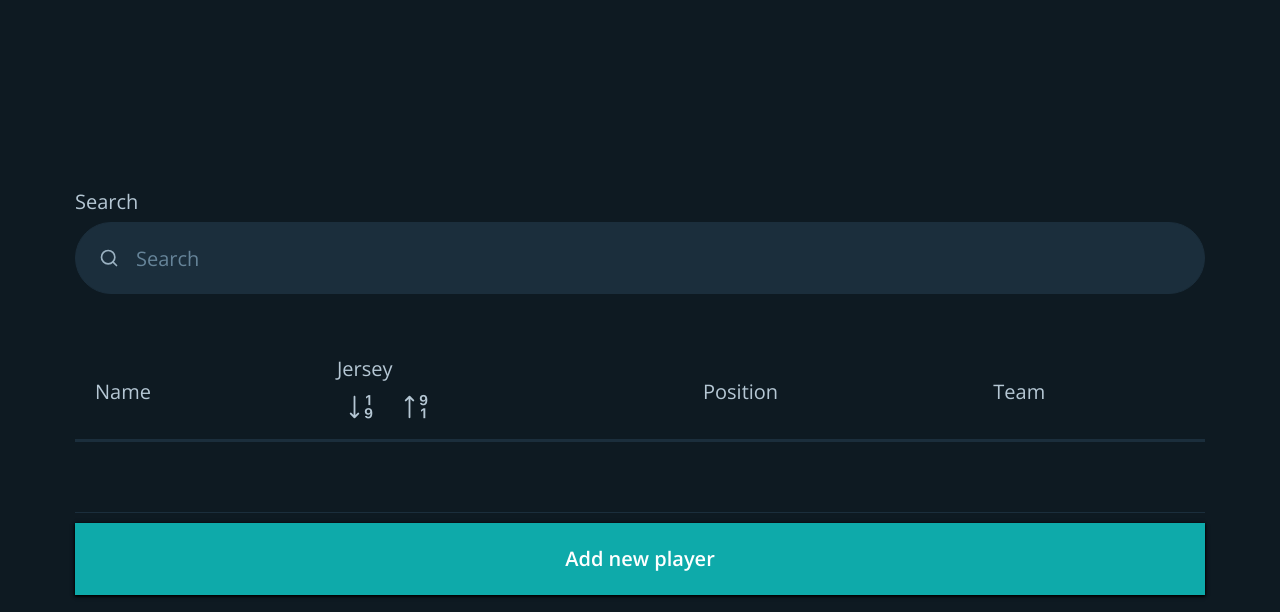
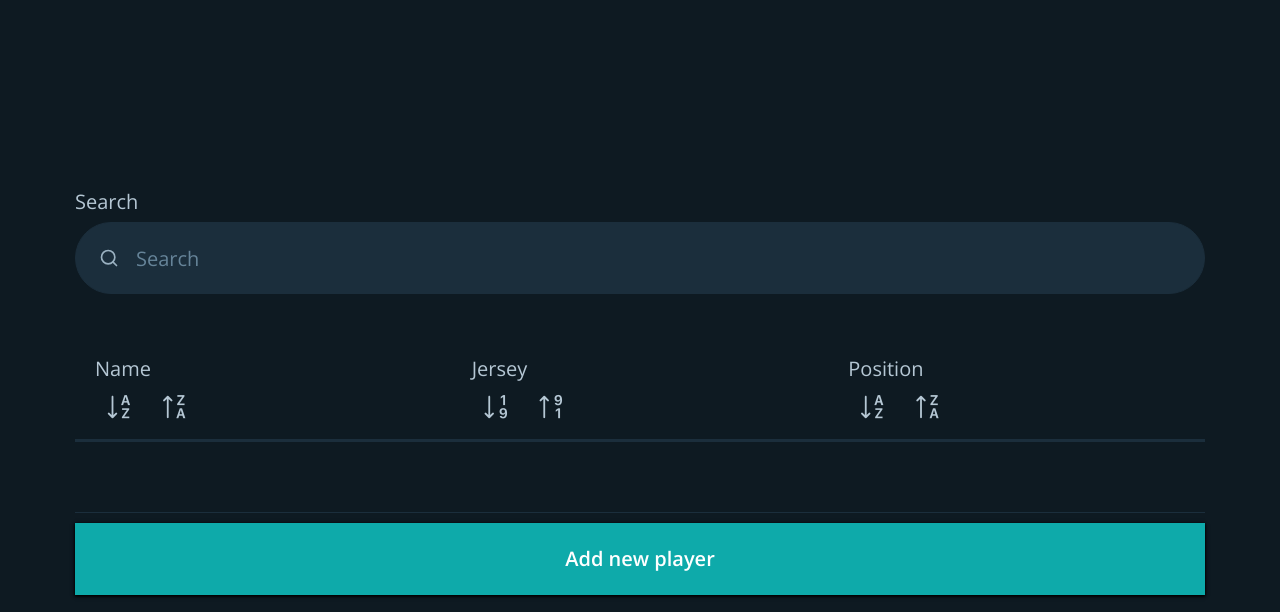
Before and after one commit to AmaTib/individuell-inl-mning-front-end, a plain HTML site: page index.html in a window 1280 px wide. Shown: the part 188-800 px from the top of the page. Drawn offline with nearby package versions, Linux system fonts and the light colour scheme; no server answers.

Commit message:
added sorting function for name and position

```diff
--- a/index.html
+++ b/index.html
@@ -44,10 +44,24 @@
         <table role="grid" id="allPlayers">
           <thead>
             <tr>
-              <th scope="col">Name</th>
+              <th scope="col">
+                Name
+                <div id="sortIcons">
+                  <i
+                    data-sortcol="name"
+                    data-sortorder="asc"
+                    class="bi bi-sort-alpha-down"
+                  ></i>
+                  <i
+                    data-sortcol="name"
+                    data-sortorder="desc"
+                    class="bi bi-sort-alpha-up-alt"
+                  ></i>
+                </div>
+              </th>
               <th scope="col">
                 Jersey
-                <div id="dortIcons">
+                <div id="sortIcons">
                   <i
                     data-sortcol="jersey"
                     data-sortorder="asc"
@@ -60,8 +74,22 @@
                   ></i>
                 </div>
               </th>
-              <th scope="col">Position</th>
-              <th scope="col">Team</th>
+              <th scope="col">
+                Position
+                <div id="sortIcons">
+                  <i
+                    data-sortcol="position"
+                    data-sortorder="asc"
+                    class="bi bi-sort-alpha-down"
+                  ></i>
+                  <i
+                    data-sortcol="position"
+                    data-sortorder="desc"
+                    class="bi bi-sort-alpha-up-alt"
+                  ></i>
+                </div>
+              </th>
+              <!-- <th scope="col">Team</th> -->
             </tr>
           </thead>
           <tbody>
--- a/script.js
+++ b/script.js
@@ -5,7 +5,7 @@ const closeDialog = document.getElementById("closeDialog");
 const form = document.getElementById("editForm");
 const allSortIcons = document.getElementsByClassName("bi");
 
-let currentSortCol = "jersey";
+let currentSortCol = "id";
 let currentSortOrder = "asc";
 let currentSearchText = "";
 
```
